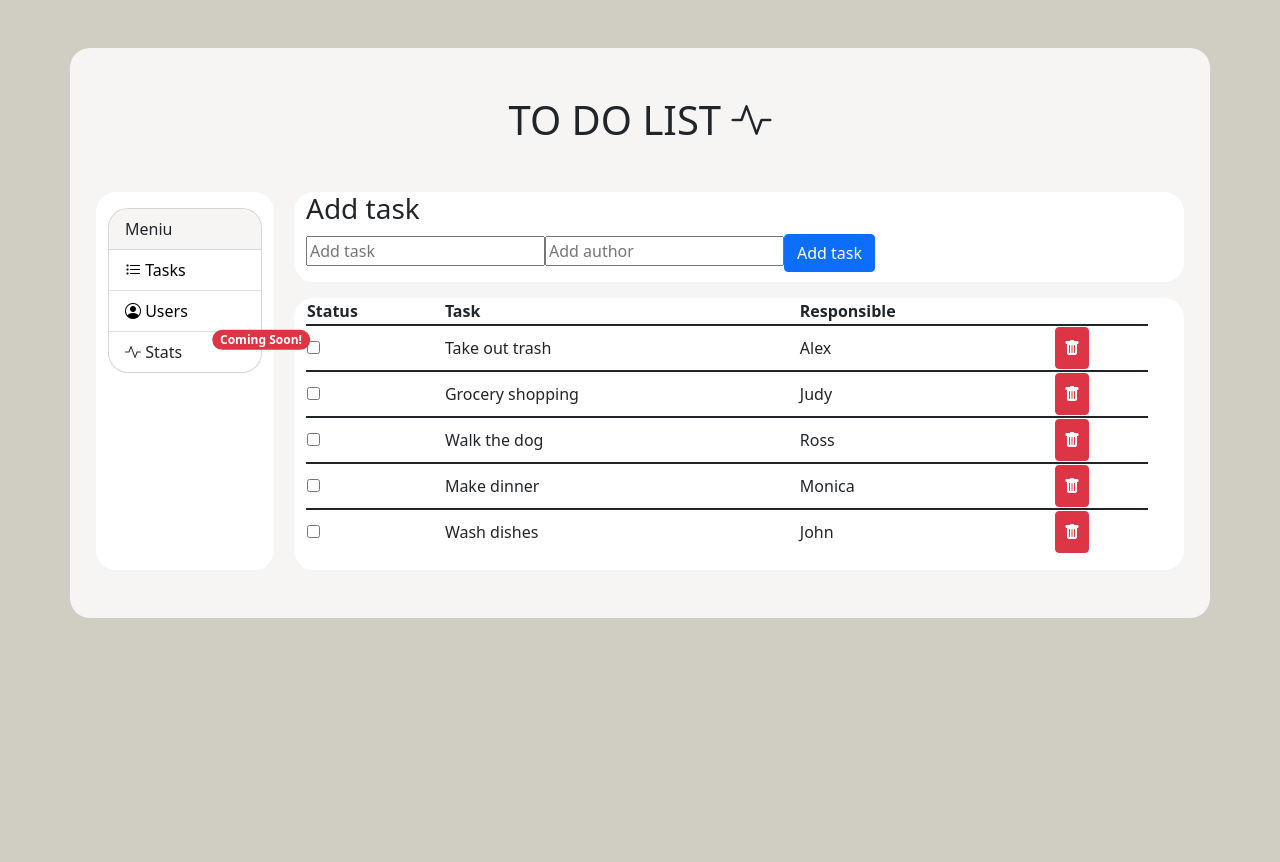
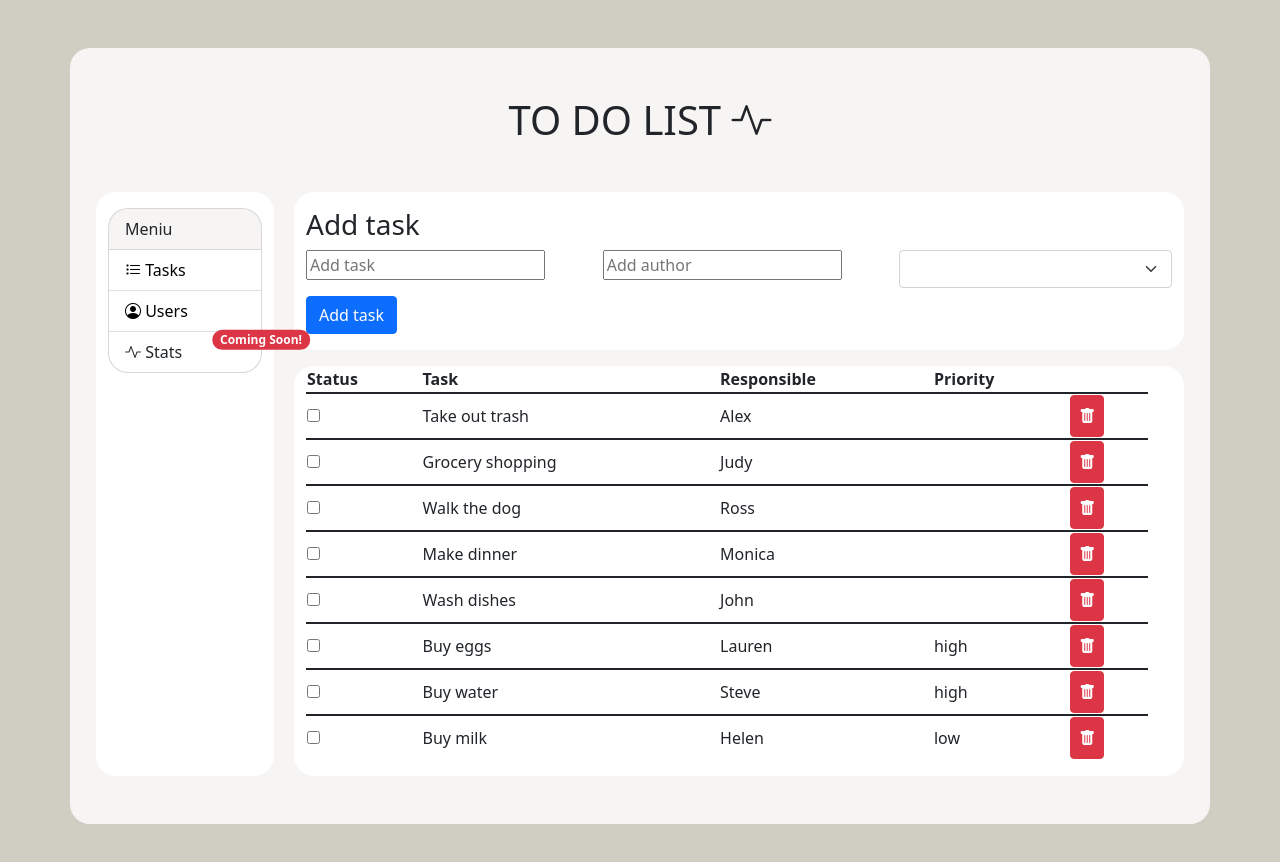
Before and after one commit to augustekau/angular-json-server, an Angular app: page / in a window 1280 px wide. Shown: the top 862 px of the page. Before the commit the page ends 800 px from the top, so only its background shows below. Built offline with nearby package versions, Linux system fonts and the light colour scheme; data requests are answered from the project's data file.

Commit message:
priority select

```diff
--- a/src/app/components/add-task/add-task.component.html
+++ b/src/app/components/add-task/add-task.component.html
@@ -1,7 +1,7 @@
-<h3>Add task</h3>
+<h3 class="mt-3">Add task</h3>
 <form (ngSubmit)="addTask()" #form>
   <div class="row">
-    <div class="col-12 form-group">
+    <div class="col-sm-4">
       <input
         [(ngModel)]="task.title"
         type="text"
@@ -9,6 +9,8 @@
         name="title"
         class="mb-3"
       />
+    </div>
+    <div class="col-sm-4">
       <input
         [(ngModel)]="task.author"
         type="text"
@@ -16,7 +18,16 @@
         class="mb-3"
         name="author"
       />
-      <input type="submit" class="btn btn-primary" value="Add task" />
+    </div>
+
+    <div class="col-sm-4">
+      <select name="priority" [(ngModel)]="task.priority" class="form-select">
+        <option value="" disabled>Select priority</option>
+        <option value="high" ngValue="high">High</option>
+        <option value="medium" [ngValue]="'mediun'">Medium</option>
+        <option value="low" [ngValue]="'low'">Low</option>
+      </select>
     </div>
   </div>
+  <input type="submit" class="btn btn-primary mb-3" value="Add task" />
 </form>
--- a/src/app/components/add-task/add-task.component.ts
+++ b/src/app/components/add-task/add-task.component.ts
@@ -25,6 +25,7 @@ export class AddTaskComponent implements OnInit {
       console.log(data);
       (this.task.title = ''),
         (this.task.author = ''),
+        (this.task.priority = ''),
         this.newItemEvent.emit(data);
     });
   }
--- a/src/app/components/todo-list/todo-list.component.html
+++ b/src/app/components/todo-list/todo-list.component.html
@@ -9,6 +9,7 @@
           <th>Status</th>
           <th>Task</th>
           <th>Responsible</th>
+          <th>Priority</th>
         </thead>
         <tr *ngFor="let task of tasks" [class.task-completed]="task.completed">
           <td>
@@ -20,6 +21,7 @@
           </td>
           <td>{{ task.title }}</td>
           <td>{{ task.author }}</td>
+          <td>{{ task.priority }}</td>
           <td>
             <button (click)="deleteTask(task)" class="btn btn-danger bg-danger">
               <i class="bi bi-trash-fill"></i>
--- a/src/app/interfaces/task.ts
+++ b/src/app/interfaces/task.ts
@@ -3,4 +3,5 @@ export interface Task {
   title: string;
   author: string;
   completed: boolean;
+  priority?: string;
 }
--- a/src/database/db.json
+++ b/src/database/db.json
@@ -34,6 +34,27 @@
       "completed": false,
       "id": 5,
       "userId": 5
+    },
+    {
+      "title": "Buy eggs",
+      "author": "Lauren",
+      "completed": false,
+      "priority": "high",
+      "id": 6
+    },
+    {
+      "title": "Buy water",
+      "author": "Steve",
+      "completed": false,
+      "priority": "high",
+      "id": 7
+    },
+    {
+      "title": "Buy milk",
+      "author": "Helen",
+      "completed": false,
+      "priority": "low",
+      "id": 8
     }
   ],
   "users": [
```
